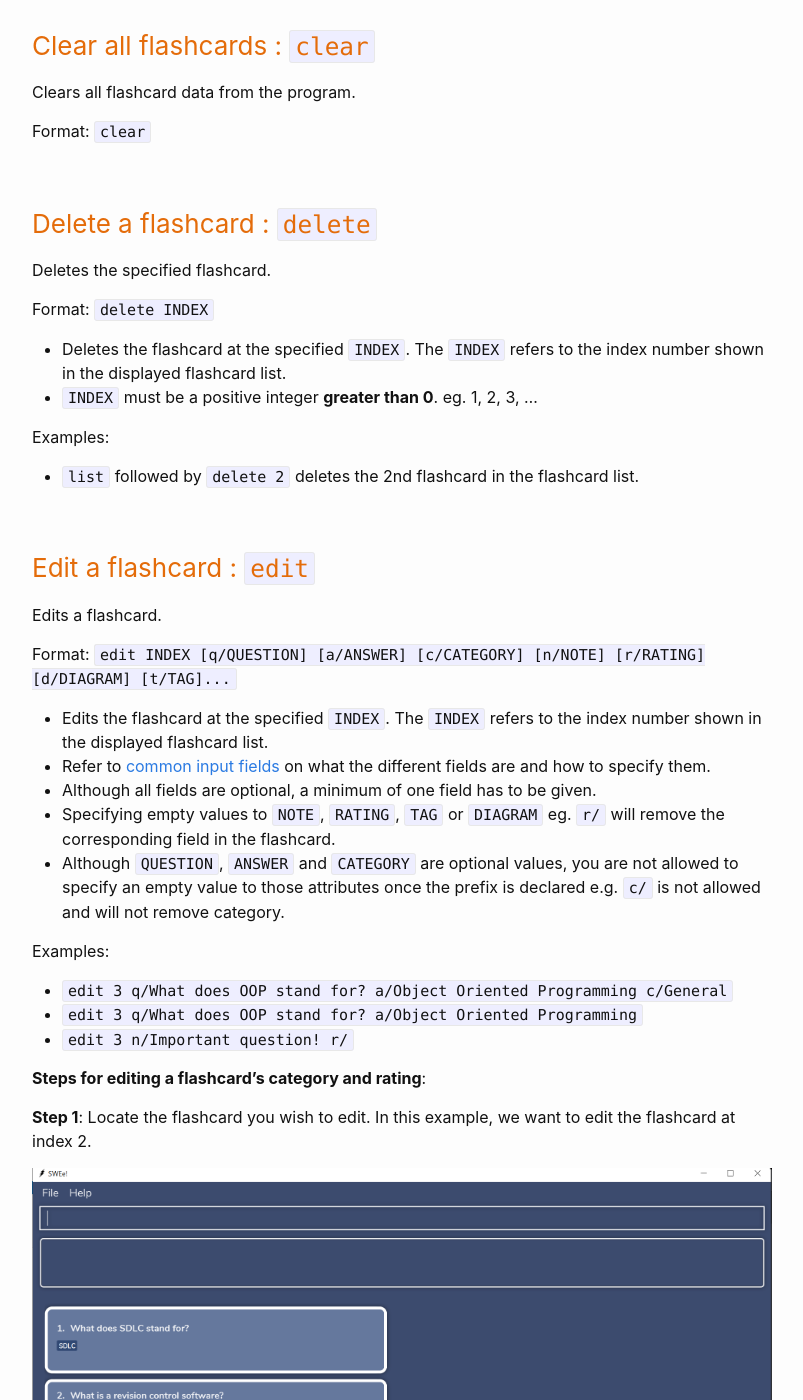
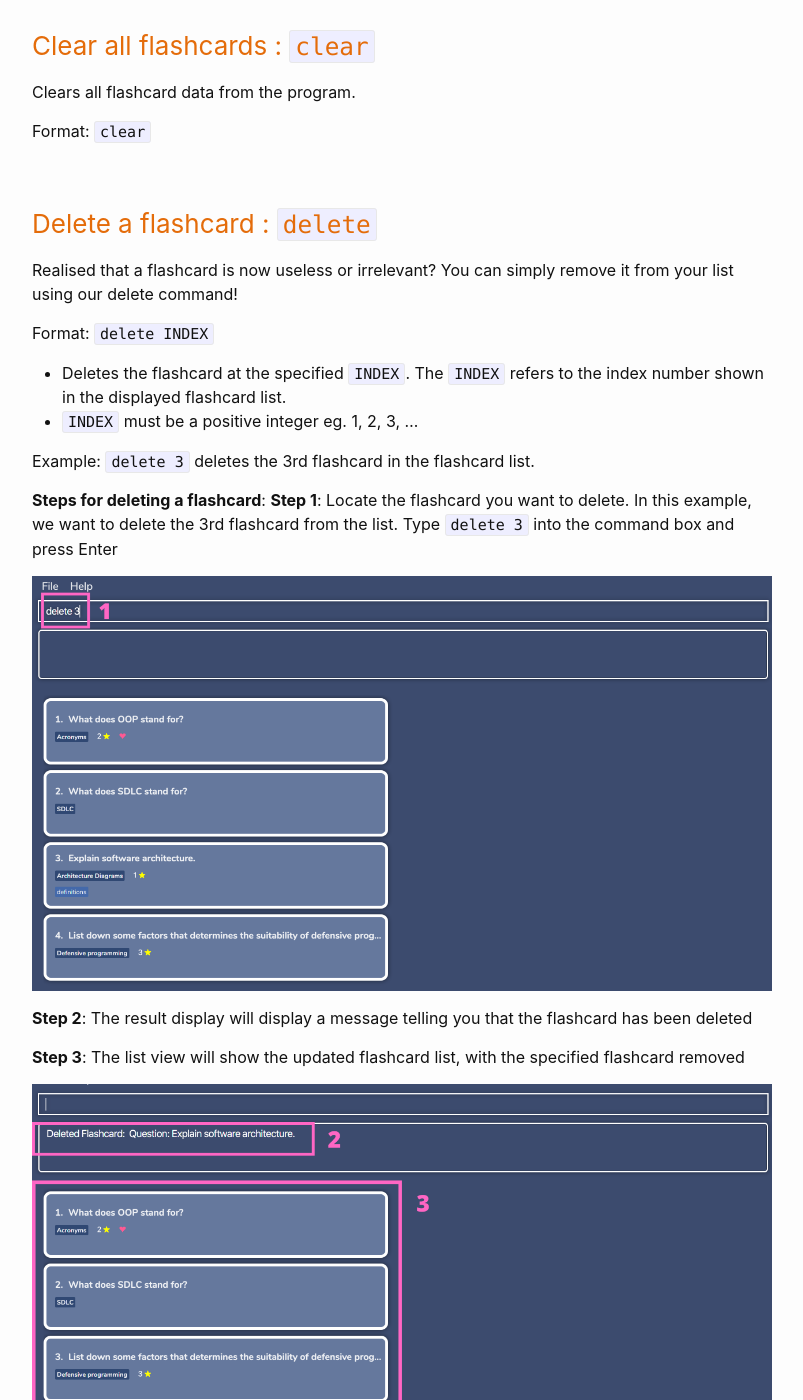
Before and after one commit to minzzelo/cs2101ug, a Jekyll site: the page built from docs/UserGuide.md, in a window 1280 px wide and 1400 px high, scrolled down 7555 px. Shown: the whole window, without its empty margins (238-1041 px from the left). Built offline with Jekyll 4.4.1, drawn with Linux system fonts in a browser that asks for light colours; emoji names are drawn with the system emoji font.

Commit message:
Update delete feature

```diff
--- a/docs/UserGuide.md
+++ b/docs/UserGuide.md
@@ -179,17 +179,29 @@ Format: `clear`
 
 ### Delete a flashcard  : `delete`
 
-Deletes the specified flashcard.
+Realised that a flashcard is now useless or irrelevant? You can simply remove it from your list using our delete command!
 
 Format: `delete INDEX`
 
 * Deletes the flashcard at the specified `INDEX`. The `INDEX` refers to the index number shown in the displayed flashcard list.
-* `INDEX` must be a positive integer **greater than 0**. eg. 1, 2, 3, …
+* `INDEX` must be a positive integer eg. 1, 2, 3, …
 
-Examples:
-*  `list` followed by `delete 2` deletes the 2nd flashcard in the flashcard list.
+Example: `delete 3` deletes the 3rd flashcard in the flashcard list.
+
+**Steps for deleting a flashcard**:
+**Step 1**: Locate the flashcard you want to delete. In this example, we want to delete the 3rd flashcard from the list. Type `delete 3` into the command box and press Enter
+
+![filedirectory](images/ug/ug_delete_step1.png)
+
+**Step 2**: The result display will display a message telling you that the flashcard has been deleted
+
+**Step 3**: The list view will show the updated flashcard list, with the specified flashcard removed
+
+![filedirectory](images/ug/ug_delete_step2.png)
 
 <div style="page-break-after: always;"></div>
+
+<b>
 
 ### Edit a flashcard  : `edit`
 
```
Also changed, not shown: docs/images/ug/ug_delete_step1.png (added), docs/images/ug/ug_delete_step2.png (added).
